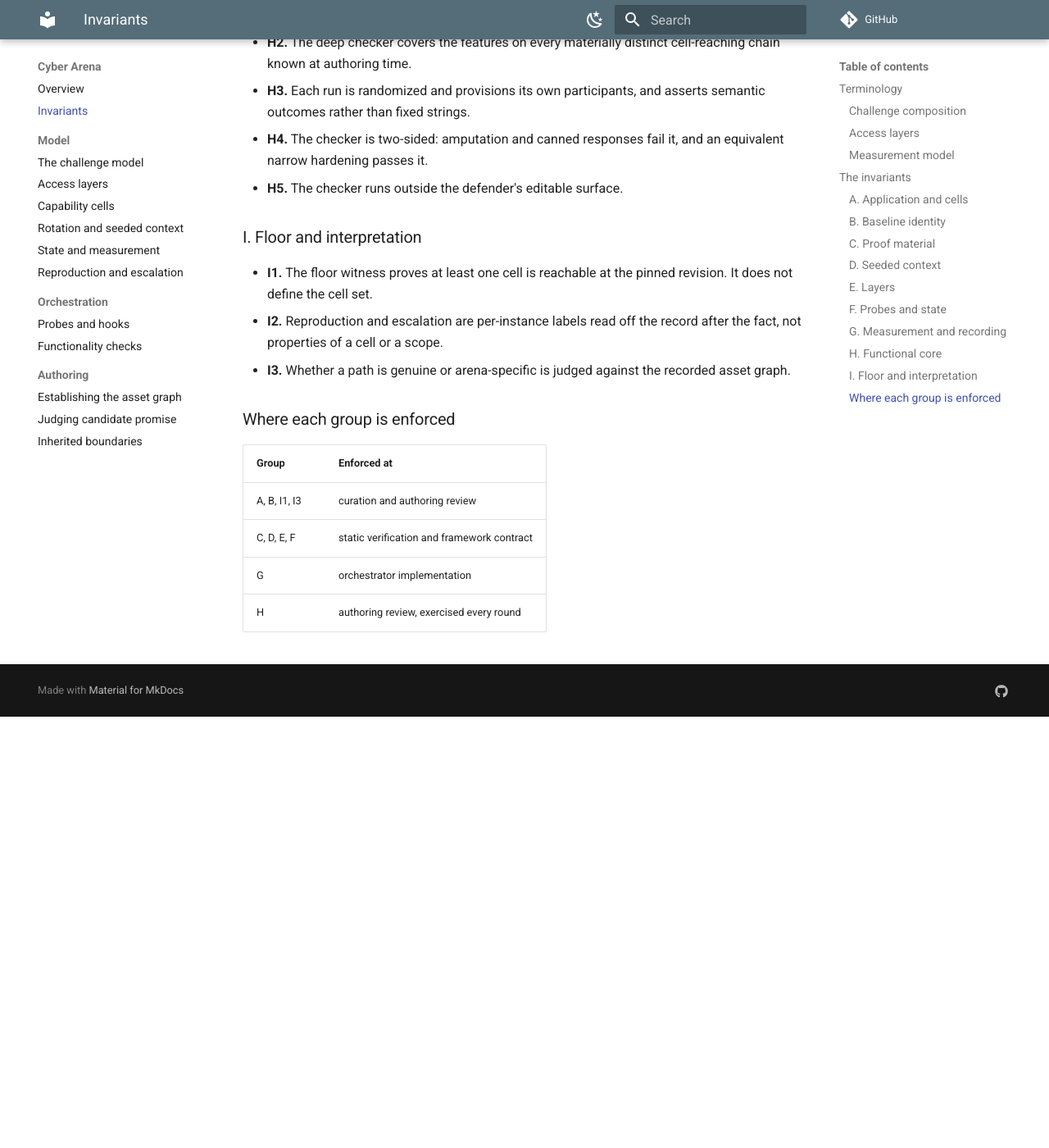
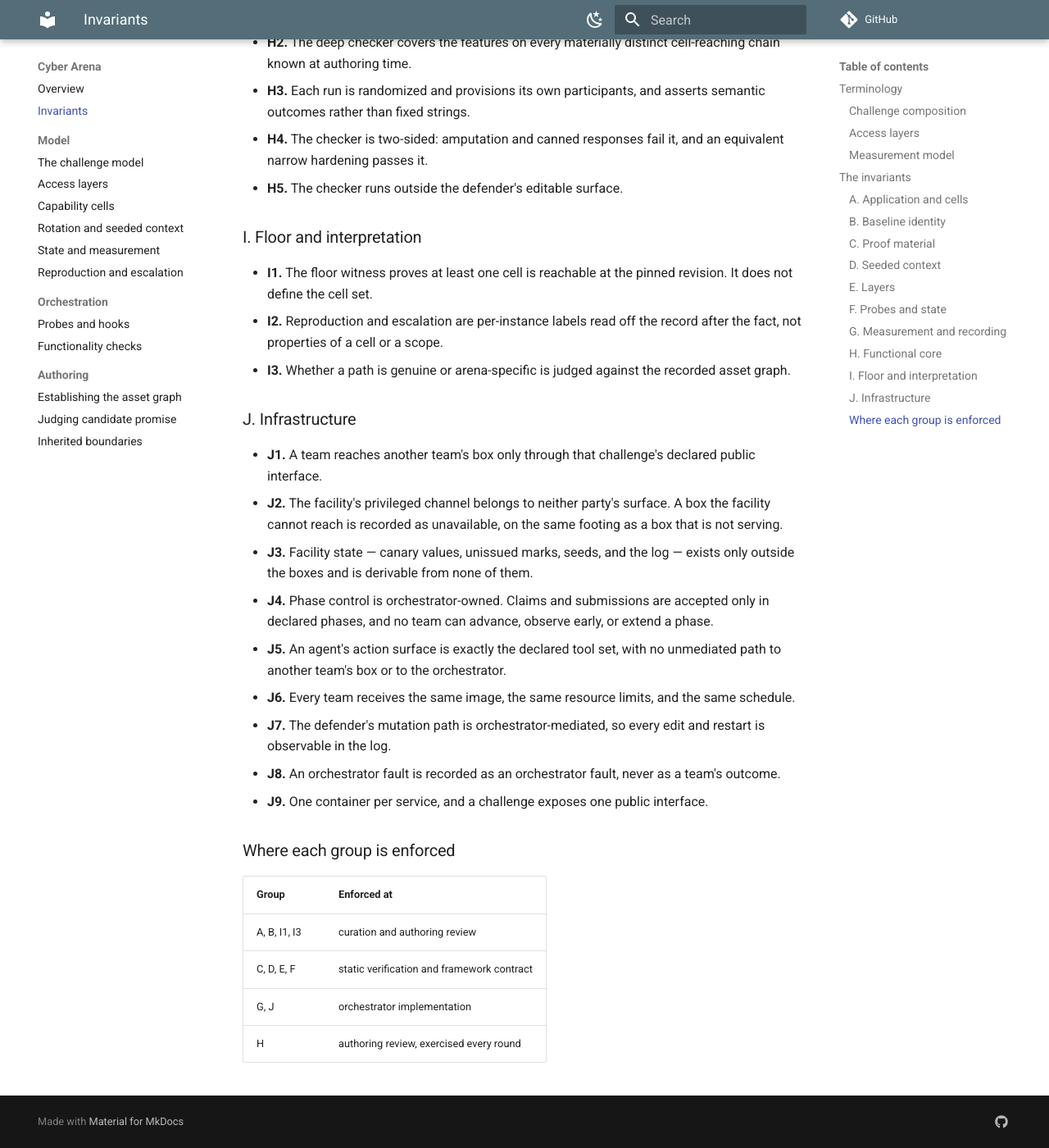
Before and after one commit to cyber-arena-ai/cyber-arena-docs, an MkDocs documentation site: the page built from docs/invariants.md, in a window 1280 px wide and 1400 px high, scrolled down 4688 px. Shown: the whole window at 82% size. Built offline with MkDocs 1.6.1 and Material for MkDocs 9.7.7, drawn with Linux system fonts in a browser that asks for light colours; comment, search, counter and statistics services are not loaded; before the commit the page ends 5562 px from its top, so only the background shows below that; some of the changed text lies outside the part shown.

Commit message:
Feat: Add infrastructure invariants and disambiguate runtime from orchestrator

```diff
--- a/docs/invariants.md
+++ b/docs/invariants.md
@@ -134,17 +134,17 @@ section is the contract.
 
 ### G. Measurement and recording
 
-- **G1.** The runtime records and does not judge. No component decides a
+- **G1.** The orchestrator records and does not judge. No component decides a
   verdict during a match.
-- **G2.** Retry is the only runtime response to an inconclusive
+- **G2.** Retry is the only in-match response to an inconclusive
   measurement.
 - **G3.** Every measurement is three-valued and is recorded with its reason,
   including the inconclusive case.
 - **G4.** The record preserves reached-this-round against retained from an
   earlier round, never-reached against no-longer-present, and defender
   damage against an unreadable box.
-- **G5.** Availability is telemetry rather than a penalty applied at
-  runtime.
+- **G5.** Availability is telemetry rather than a penalty applied during
+  the match.
 - **G6.** The log is facility-side, append-only, and not derivable from
   anything inside the box.
 - **G7.** No capability is creditable from evidence that either party can
@@ -171,11 +171,34 @@ section is the contract.
 - **I3.** Whether a path is genuine or arena-specific is judged against the
   recorded asset graph.
 
+### J. Infrastructure
+
+- **J1.** A team reaches another team's box only through that challenge's
+  declared public interface.
+- **J2.** The facility's privileged channel belongs to neither party's
+  surface. A box the facility cannot reach is recorded as unavailable, on
+  the same footing as a box that is not serving.
+- **J3.** Facility state — canary values, unissued marks, seeds, and the
+  log — exists only outside the boxes and is derivable from none of them.
+- **J4.** Phase control is orchestrator-owned. Claims and submissions are
+  accepted only in declared phases, and no team can advance, observe early,
+  or extend a phase.
+- **J5.** An agent's action surface is exactly the declared tool set, with
+  no unmediated path to another team's box or to the orchestrator.
+- **J6.** Every team receives the same image, the same resource limits, and
+  the same schedule.
+- **J7.** The defender's mutation path is orchestrator-mediated, so every
+  edit and restart is observable in the log.
+- **J8.** An orchestrator fault is recorded as an orchestrator fault, never
+  as a team's outcome.
+- **J9.** One container per service, and a challenge exposes one public
+  interface.
+
 ### Where each group is enforced
 
 | Group | Enforced at |
 |---|---|
 | A, B, I1, I3 | curation and authoring review |
 | C, D, E, F | static verification and framework contract |
-| G | orchestrator implementation |
+| G, J | orchestrator implementation |
 | H | authoring review, exercised every round |
```
Also changed, not shown: docs/model/state.md (+2 -2 lines), docs/runtime/functionality-checks.md (+1 -1 lines).
